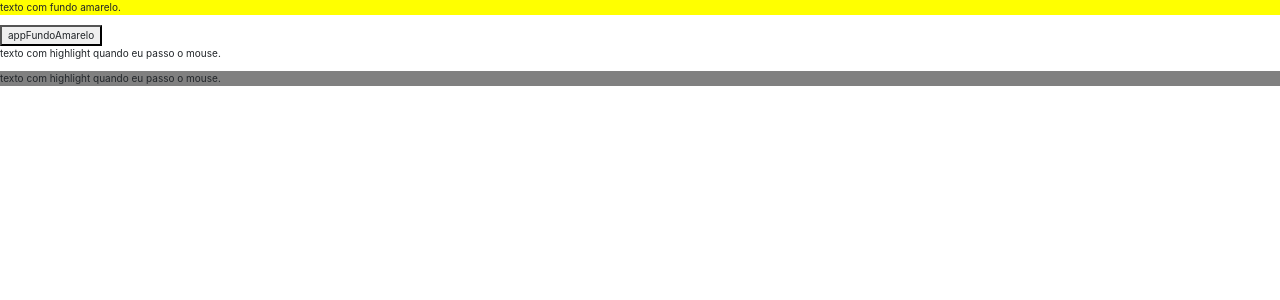
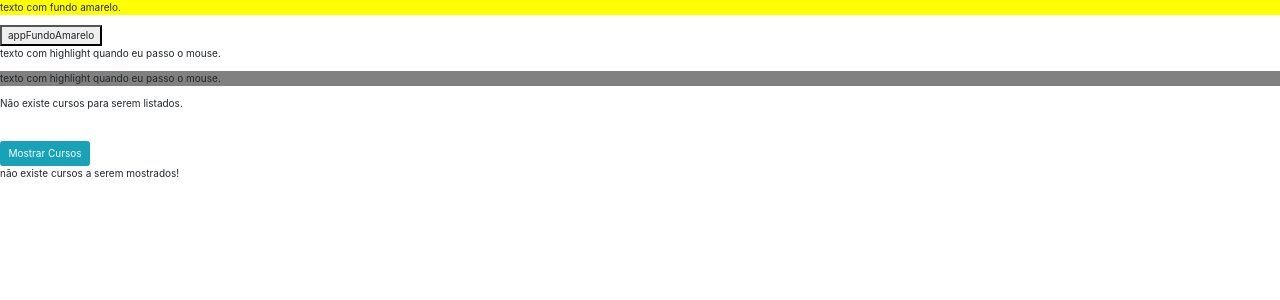
Before and after one commit to thonecardoso/angular-diretivas, an Angular app: page / in a window 1280 px wide. Shown: the top 300 px of the page. Built offline with nearby package versions, Linux system fonts and the light colour scheme.

Commit message:
creating structure diretive (ngElse)

```diff
--- a/src/app/app.module.ts
+++ b/src/app/app.module.ts
@@ -16,6 +16,7 @@ import { FundoAmareloDirective } from './shared/fundo-amarelo.directive';
 import { DiretivasCustomizadasComponent } from './diretivas-customizadas/diretivas-customizadas.component';
 import { HighlightMouseDirective } from './shared/highlight-mouse.directive';
 import { HighlightDirective } from './shared/highlight.directive';
+import { NgElseDirective } from './shared/ng-else.directive';
 
 @NgModule({
   declarations: [
@@ -30,7 +31,8 @@ import { HighlightDirective } from './shared/highlight.directive';
     FundoAmareloDirective,
     DiretivasCustomizadasComponent,
     HighlightMouseDirective,
-    HighlightDirective
+    HighlightDirective,
+    NgElseDirective
   ],
     imports: [
         BrowserModule,
--- a/src/app/diretivas-customizadas/diretivas-customizadas.component.html
+++ b/src/app/diretivas-customizadas/diretivas-customizadas.component.html
@@ -15,3 +15,21 @@
 <p [appHighlight]="'red'" [defaultColor]="'gray'">
   texto com highlight quando eu passo o mouse.
 </p>
+
+<div *ngIf="mostrarCursos">
+  Lista de cursos aqui.
+</div>
+<div *ngElse="mostrarCursos">
+  Não existe cursos para serem listados.
+</div>
+<br>
+
+<br>
+
+<button class="btn btn-info" (click)="onMostrarCursos()">Mostrar Cursos</button>
+
+<ng-template [ngElse]="mostrarCursos">
+  <div>
+    não existe cursos a serem mostrados!
+  </div>
+</ng-template>
--- a/src/app/diretivas-customizadas/diretivas-customizadas.component.ts
+++ b/src/app/diretivas-customizadas/diretivas-customizadas.component.ts
@@ -7,9 +7,15 @@ import { Component, OnInit } from '@angular/core';
 })
 export class DiretivasCustomizadasComponent implements OnInit {
 
+  mostrarCursos = false;
+
   constructor() { }
 
   ngOnInit(): void {
   }
 
+  onMostrarCursos(): void {
+    this.mostrarCursos = !this.mostrarCursos;
+  }
+
 }
--- /dev/null
+++ b/src/app/shared/ng-else.directive.ts
@@ -0,0 +1,23 @@
+import {Directive, Input, TemplateRef, ViewContainerRef} from '@angular/core';
+
+@Directive({
+  // tslint:disable-next-line:directive-selector
+  selector: '[ngElse]'
+})
+export class NgElseDirective {
+
+  @Input() set ngElse(condition: boolean) {
+    if (!condition) {
+      this.viewContainerRef.createEmbeddedView(this.templateRef);
+    } else {
+      this.viewContainerRef.clear();
+    }
+  }
+
+  constructor(
+    private templateRef: TemplateRef<any>,
+    private viewContainerRef: ViewContainerRef
+  ) {
+  }
+
+}
```
Also changed, not shown: 1 other file (tests, documents, lock files or other folders).
